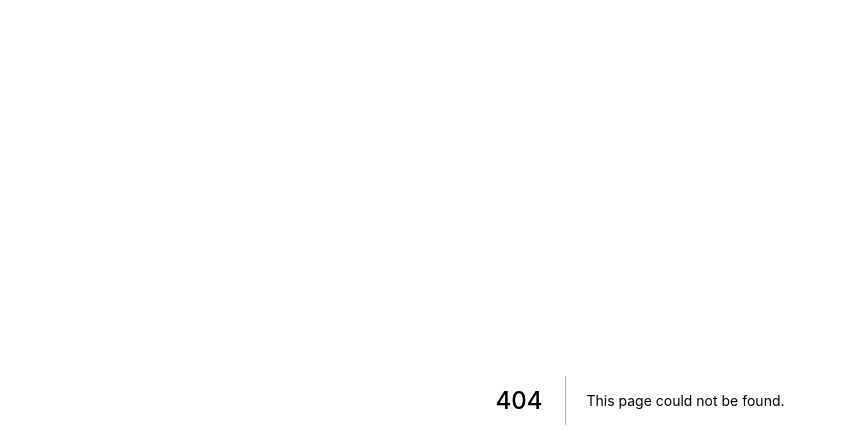
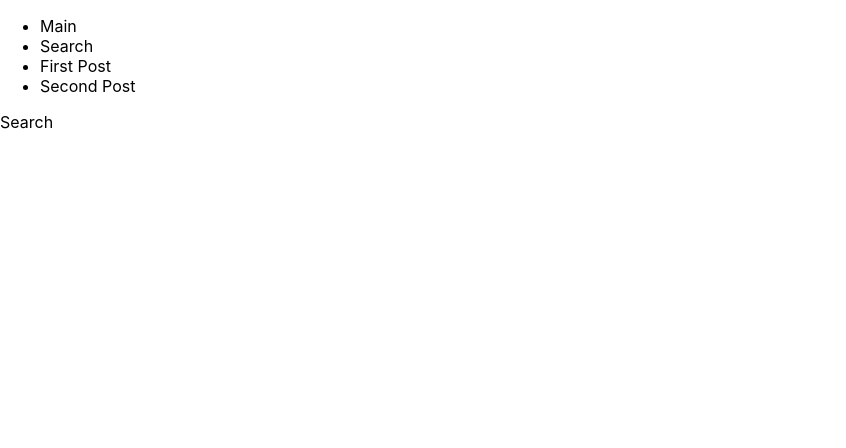
Before and after one commit to Danji-ya/study-space, a Next.js app: page /search in a window 1280 px wide. Before the commit this address had no page. Shown: the top 448 px of the page, without its empty margins (0-846 px from the left). Built offline with nearby package versions, Linux system fonts and the light colour scheme.

Commit message:
Routing test

```diff
--- /dev/null
+++ b/components/Navigation.tsx
@@ -0,0 +1,32 @@
+import Link from "next/link";
+
+const Navigation = () => {
+  return (
+    <header>
+      <ul>
+        <li>
+          <Link href='/'>
+            <a>Main</a>
+          </Link>
+        </li>
+        <li>
+          <Link href='/search'>
+            <a>Search</a>
+          </Link>
+        </li>
+        <li>
+          <Link href="/post/first">
+            <a>First Post</a>
+          </Link>
+        </li>
+        <li>
+          <Link href="/post/second">
+            <a>Second Post</a>
+          </Link>
+        </li>
+      </ul>
+    </header>
+  );
+}
+
+export default Navigation;
--- /dev/null
+++ b/pages/search.tsx
@@ -0,0 +1,18 @@
+import Head from "next/head";
+import Navigation from "../components/Navigation";
+
+const Search = () => {
+  return (
+    <div>
+      <Head>
+        <title>검색 페이지</title>
+        <meta name="description" content="Generated by create next app" />
+        <link rel="icon" href="/favicon.ico" />
+      </Head>
+      <Navigation />
+      <p>Search</p>
+    </div>
+  );
+}
+
+export default Search;
```
Also changed, not shown: pages/index.tsx (+8 -59 lines), pages/post/[id].tsx (added, +14 -0 lines), pages/post/index.tsx (added, +9 -0 lines).
